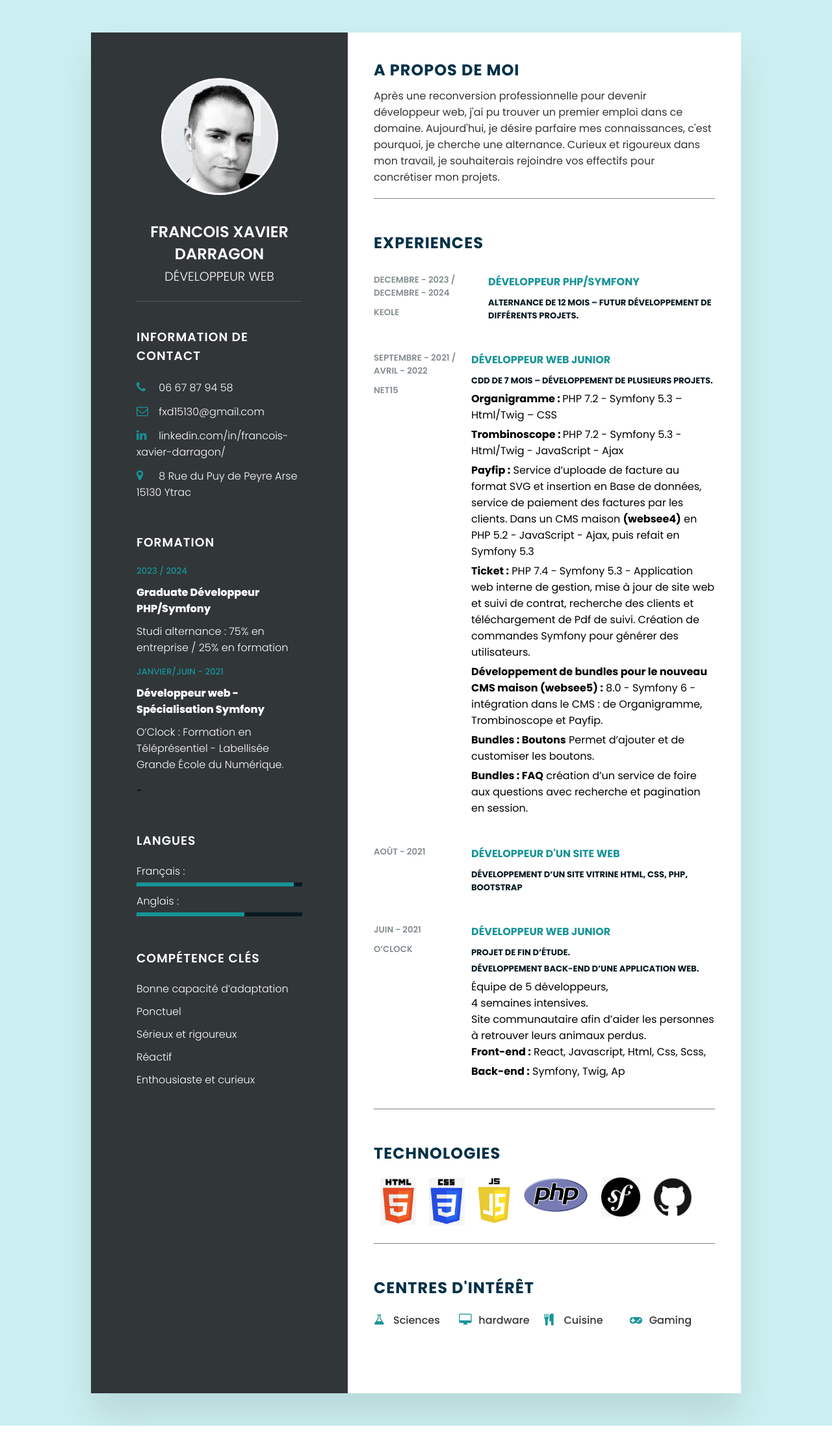
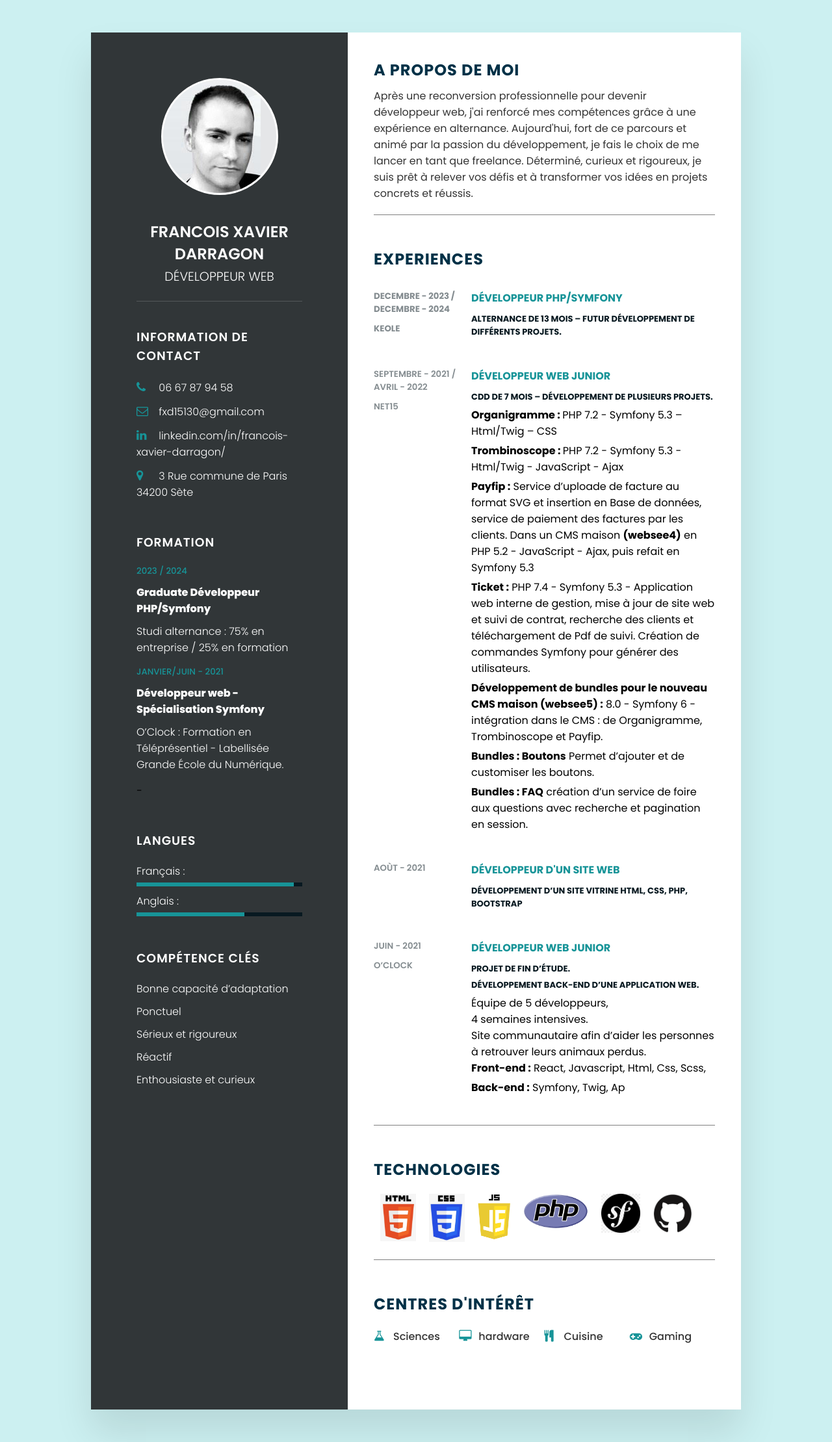
Before and after one commit to francois-xavier-darragon/CV, a PHP site: page / in a window 1280 px wide. Shown: the whole page at 65% size. Before the commit the page ends 2194 px from the top, so only its background shows below. Run offline with PHP 8.4, Linux system fonts and the light colour scheme.

Commit message:
mise a jour

```diff
--- a/index.html
+++ b/index.html
@@ -41,8 +41,8 @@
                     </li>
                     <li>
                         <span class="icon"><i class="fa fa-map-marker" aria-hidden="true"></i></span>
-                        <span class="text">8 Rue du Puy de Peyre Arse<span>
-                        <span class="text">15130 Ytrac</span>
+                        <span class="text">3 Rue commune de Paris<span>
+                        <span class="text">34200 Sète</span>
                     </li>
                 </ul>
             </section>
@@ -94,34 +94,21 @@
         <div class="right_Side">
             <header class="about">
                 <h2 class="right_Title">a propos de moi</h2>
-                <p>Après une reconversion professionnelle pour devenir développeur web, j'ai pu trouver un premier
-                    emploi
-                    dans ce domaine. Aujourd'hui, je désire parfaire mes connaissances, c'est pourquoi, je cherche une
-                    alternance. Curieux et rigoureux dans mon travail, je souhaiterais rejoindre vos effectifs pour
-                    concrétiser
-                    mon projets.</p>
+                <p>Après une reconversion professionnelle pour devenir développeur web, j'ai renforcé mes compétences grâce à une expérience en alternance. Aujourd'hui, fort de ce parcours et animé par la passion du développement, je fais le choix de me lancer en tant que freelance. Déterminé, curieux et rigoureux, je suis prêt à relever vos défis et à transformer vos idées en projets concrets et réussis.</p>
             </header>
             <section class="about">
                 <h2 class="right_Title">Experiences</h2>
                 <div class="box">
-
-                    <div class="year_company">
-                        <h5>DECEMBRE - 2023 / DECEMBRE - 2024</h5>
+                    <div class="last_year_company">
+                        <h5>DECEMBRE - 2023 / DECEMBRE - 2024 </h5>
                         <h5>Keole</h5>
                     </div>
                     <div class="text">
                         <h4>Développeur Php/Symfony</h4>
-                        <p>Alternance de 12 mois – Futur développement de différents projets.</p>
-                        <ul>
-                            <li>
-                                <span></span>
-                                <span></span>
-                            </li>
-                        </ul>
+                        <p>Alternance de 13 mois – Futur développement de différents projets.</p>
                     </div>
                 </div>
                 <div class="box">
-
                     <div class="year_company">
                         <h5>SEPTEMBRE - 2021 / AVRIL - 2022</h5>
                         <h5>Net15</h5>
--- a/public/css/style.css
+++ b/public/css/style.css
@@ -1,10 +1,10 @@
-@import url('https://fonts.googleapis.com/css2?family=Poppins:200,300,400,500,600,700,800&display=swap');
+@import url("https://fonts.googleapis.com/css2?family=Poppins:200,300,400,500,600,700,800&display=swap");
 
 * {
   margin: 0;
   padding: 0;
   box-sizing: border-box;
-    font-family: 'Poppins', sans-serif;
+  font-family: "Poppins", sans-serif;
 }
 
 body {
@@ -108,7 +108,7 @@ a {
   display: inline-block;
   width: 30px;
   font-size: 18px;
-    color: #179498
+  color: #179498;
 }
 
 .contactInfo ul li span {
@@ -135,7 +135,6 @@ h5 {
 .contactInfo.formation h4:nth-child(2) {
   color: #fff;
   font-weight: 800;
-
 }
 
 .contactInfo.formation h4 {
@@ -199,6 +198,13 @@ header,
   display: flex;
   flex-direction: row;
   margin: 20px 0;
+}
+
+.last_year_company {
+  max-width: 150px;
+  text-transform: uppercase;
+  color: #848c90;
+  font-weight: 600;
 }
 
 .about .box .year_company {
@@ -278,7 +284,7 @@ header,
   width: 30px;
 }
 
-@media (max-width:1000px) {
+@media (max-width: 1000px) {
   .container {
     margin: 10px;
     grid-template-columns: repeat(1, 1fr);
@@ -299,10 +305,9 @@ header,
   .interset ul li .fa {
     width: 40px;
   }
-
 }
 
-@media (max-width:800px) {
+@media (max-width: 800px) {
   .profileText {
     width: auto;
   }
@@ -323,7 +328,6 @@ header,
   }
 
   .about .box .year_company {
-
     margin-bottom: 5px;
   }
 
@@ -336,10 +340,9 @@ header,
     margin-left: 35px;
     margin-right: 10px;
   }
-
 }
 
-@media (max-width:600px) {
+@media (max-width: 600px) {
   .profileText {
     width: fit-content;
   }
@@ -360,7 +363,6 @@ header,
   }
 
   .about .box .year_company {
-
     margin-bottom: 5px;
   }
 
@@ -381,7 +383,7 @@ header,
   }
 }
 
-    @media(max-width:500px) {
+@media (max-width: 500px) {
   .container {
     display: block;
   }
```
Lines whose indentation alone changed are shown as unchanged.
